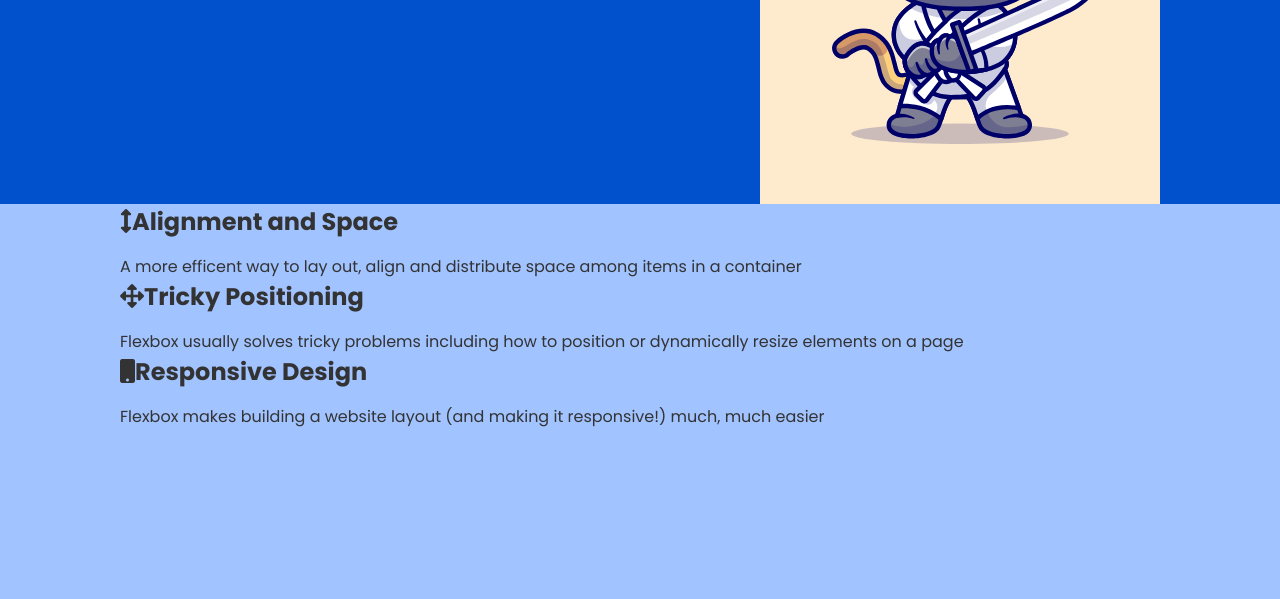
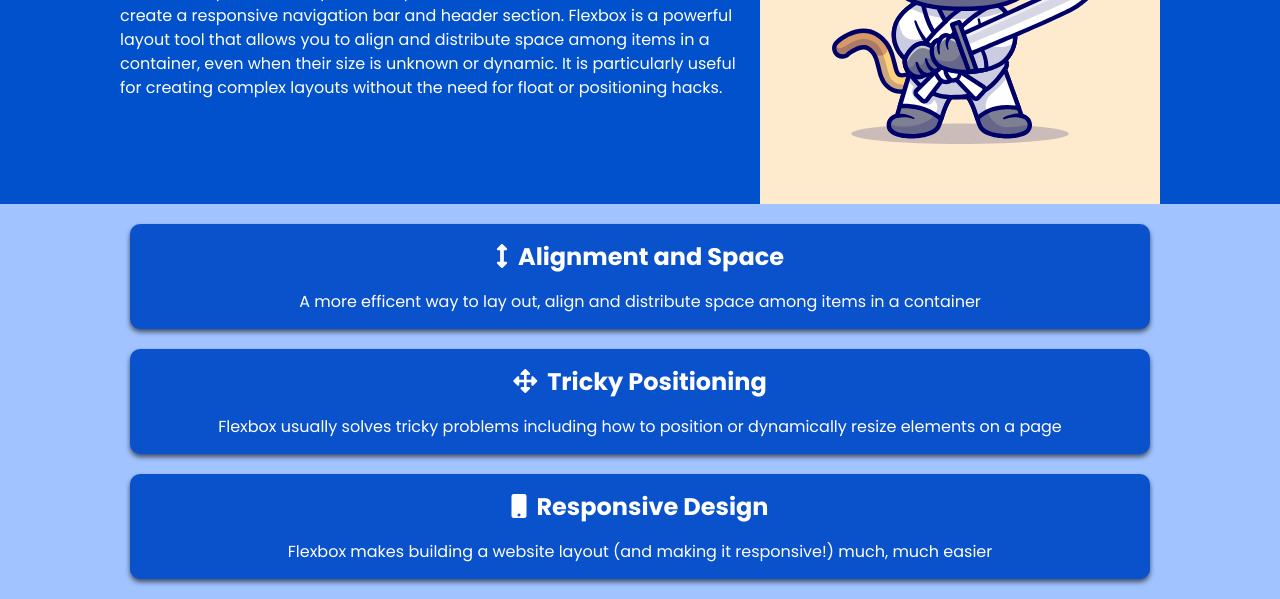
Before and after one commit to Jared-Tovar/flexbox-crash-course, a plain HTML site: page index.html in a window 1280 px wide. Shown: the part 256-855 px from the top of the page. Before the commit the page ends 800 px from the top, so only its background shows below. Drawn offline with Linux system fonts and the light colour scheme.

Commit message:
Update style.css to improve layout repsponsiveness

```diff
--- a/style.css
+++ b/style.css
@@ -88,4 +88,37 @@ ul {
 
 .header .container {
     display: flex;
+    align-items: center;
+    justify-content: space-between;
 }
+
+.boxes .container {
+    display: flex;
+    justify-content: space-between;
+}
+
+.box {
+    flex: 1;
+    background: #0a51cc;
+    color: #fff;
+    border-radius: 10px;
+    margin: 20px 10px;
+    box-shadow: 0 3px 5px rgba(0, 0, 0, 0.6);
+    padding: 15px 20px;
+}
+
+.box i {
+    margin-right: 10px;
+}
+
+@media(max-width: 768px) {
+    .header .container {
+        flex-direction: column;
+        padding-top: 20px;
+        text-align: center;
+    }
+}
+    .boxes .container {
+        display: block;
+        text-align: center;
+}
```
